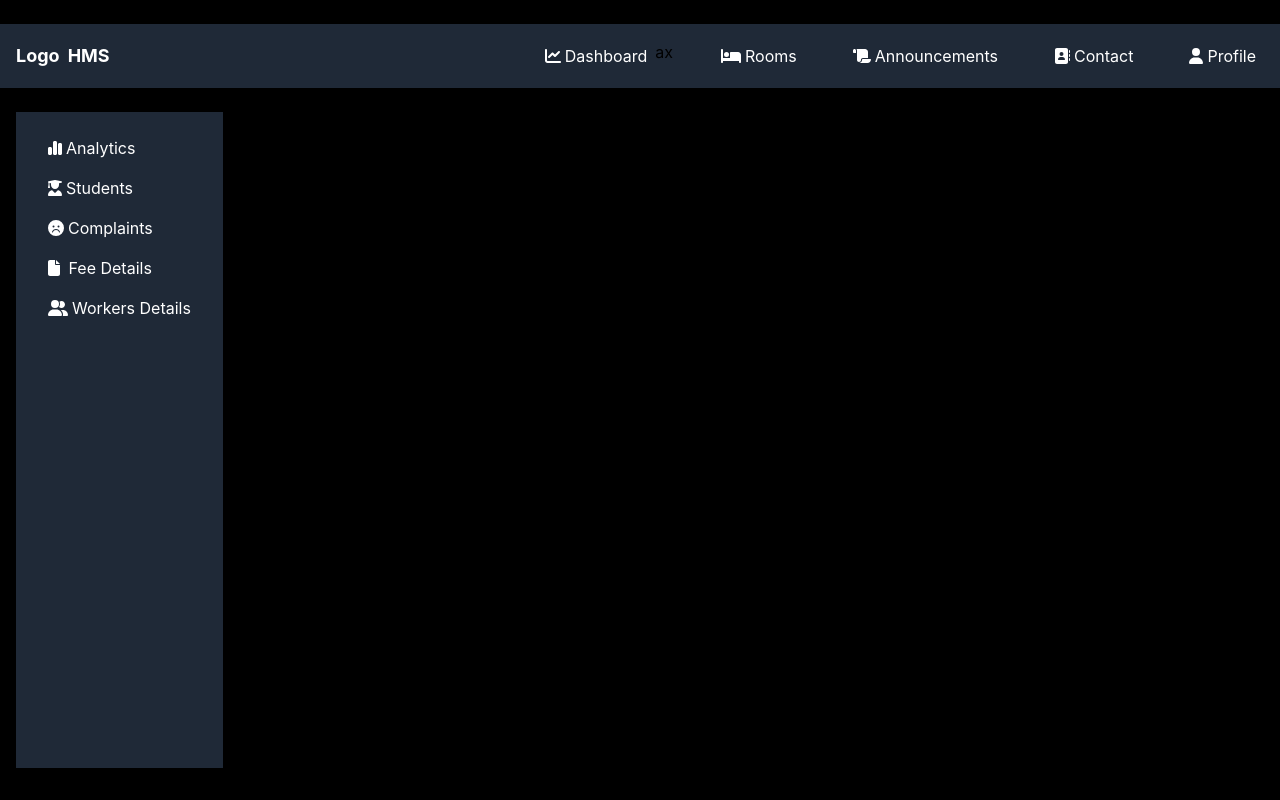
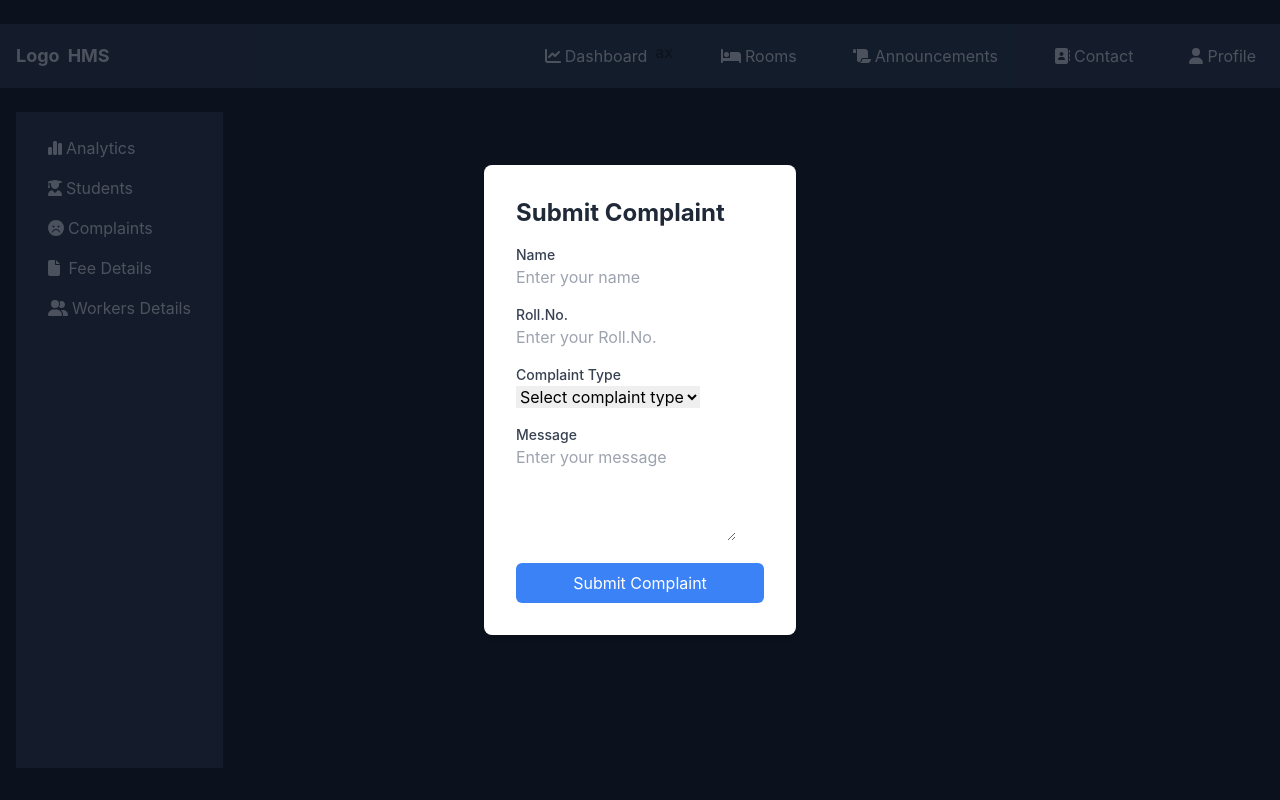
Before and after one commit to dino2580/HMS_DEPLOYED, a React (Create React App) app in the folder frontend/: page / in a window 1280 px wide. Both pictures are taken after a click on the item "Complaints". Built offline with nearby package versions, Linux system fonts and the light colour scheme.

Commit message:
complaint form created

```diff
--- /dev/null
+++ b/frontend/src/components/ComplaintForm.js
@@ -0,0 +1,95 @@
+// ComplaintForm.js
+import React, { useState } from 'react';
+
+function ComplaintForm({ onClose }) {
+    const [name, setName] = useState('');
+    const [rollNo, setRollNo] = useState('');
+    const [complaintType, setComplaintType] = useState('');
+    const [message, setMessage] = useState('');
+
+    const handleSubmit = (e) => {
+        e.preventDefault();
+        console.log('Submitted');
+        onClose();
+    };
+
+    return (
+        <div className="fixed inset-0 flex items-center justify-center bg-gray-900 bg-opacity-75 z-50">
+            <div className="bg-white p-8 rounded-lg max-w-md shadow-md transform transition-all duration-500">
+                <h2 className="text-2xl font-bold mb-4 text-gray-800">Submit Complaint</h2>
+                <form onSubmit={handleSubmit} className="space-y-4">
+                    <div className="mb-4">
+                        <label htmlFor="name" className="block text-sm font-medium text-gray-700">
+                            Name
+                        </label>
+                        <input
+                            id="name"
+                            type="text"
+                            className="input-style"
+                            placeholder="Enter your name"
+                            value={name}
+                            onChange={(e) => setName(e.target.value)}
+                            required
+                        />
+                    </div>
+                    <div className="mb-4">
+                        <label htmlFor="rollNo" className="block text-sm font-medium text-gray-700">
+                            Roll.No.
+                        </label>
+                        <input
+                            id="rollNo"
+                            type="text"
+                            className="input-style"
+                            placeholder="Enter your Roll.No."
+                            value={rollNo}
+                            onChange={(e) => setRollNo(e.target.value)}
+                            required
+                        />
+                    </div>
+                    <div className="mb-4">
+                        <label htmlFor="complaintType" className="block text-sm font-medium text-gray-700">
+                            Complaint Type
+                        </label>
+                        <select
+                            id="complaintType"
+                            className="input-style"
+                            value={complaintType}
+                            onChange={(e) => setComplaintType(e.target.value)}
+                            required
+                        >
+                            <option value="">Select complaint type</option>
+                            <option value="Electricity Related">Electricity Related</option>
+                            <option value="Mess Related">Mess Related</option>
+                            <option value="Water Related">Water Related</option>
+                            <option value="Staff">Staff Related</option>
+                        </select>
+                    </div>
+                    <div className="mb-4">
+                        <label htmlFor="message" className="block text-sm font-medium text-gray-700">
+                            Message
+                        </label>
+                        <textarea
+                            id="message"
+                            className="input-style"
+                            placeholder="Enter your message"
+                            rows="4"
+                            value={message}
+                            onChange={(e) => setMessage(e.target.value)}
+                            required
+                        ></textarea>
+                    </div>
+                    <div>
+                        <button
+                            type="submit"
+                            className="btn-submit w-full bg-blue-500 text-white py-2 px-4 rounded-md transition duration-300 hover:bg-blue-600 focus:outline-none focus:bg-blue-600"
+                        >
+                            Submit Complaint
+                        </button>
+                    </div>
+                </form>
+            </div>
+        </div>
+    );
+}
+
+export default ComplaintForm;
--- a/frontend/src/components/Navbar.js
+++ b/frontend/src/components/Navbar.js
@@ -2,12 +2,17 @@ import React, { useState } from 'react';
 import { FontAwesomeIcon } from '@fortawesome/react-fontawesome';
 import { faChartLine, faBed, faScroll,faFile,faUserGroup, faAddressBook,faFaceFrown, faUser,faUserGraduate,faChartSimple } from '@fortawesome/free-solid-svg-icons';
 import { Link } from 'react-router-dom';
+import ComplaintForm from './ComplaintForm';
 
 function Navbar() {
     const [isOpen, setIsOpen] = useState(false);
+    const [showComplaintForm, setShowComplaintForm] = useState(false);
 
     const toggleMenu = () => {
         setIsOpen(!isOpen);
+    };
+    const toggleComplaintForm = () => {
+        setShowComplaintForm(!showComplaintForm);
     };
 
     return (
@@ -75,13 +80,14 @@ function Navbar() {
                         <ul className='text-white'>
                             <li className='py-2 px-4 hover:bg-gray-700 cursor-pointer transition duration-300 rounded-md'> <FontAwesomeIcon className='mr-1' icon={faChartSimple} />Analytics</li>
                             <li className='py-2 px-4 hover:bg-gray-700 cursor-pointer transition duration-300 rounded-md'><FontAwesomeIcon className='mr-1' icon={faUserGraduate} />Students</li>
-                            <li className='py-2 px-4 hover:bg-gray-700 cursor-pointer transition duration-300 rounded-md'><FontAwesomeIcon className='mr-1'  icon={faFaceFrown} />Complaints</li>
+                            <li className='py-2 px-4 hover:bg-gray-700 cursor-pointer transition duration-300 rounded-md' onClick={toggleComplaintForm}><FontAwesomeIcon className='mr-1'  icon={faFaceFrown}  />Complaints</li>
                             <li className='py-2 px-4 hover:bg-gray-700 cursor-pointer transition duration-300 rounded-md'><FontAwesomeIcon className='mr-1' icon={faFile} /> Fee Details</li>
                             <li className='py-2 px-4 hover:bg-gray-700 cursor-pointer transition duration-300 rounded-md'><FontAwesomeIcon className='mr-1' icon={faUserGroup} />Workers Details</li>
                         </ul>
                     </div>
                 </nav>
             </div>
+            {showComplaintForm && <ComplaintForm />}
         </div>
 
 
```
Also changed, not shown: frontend/images/LOGO.png (added).
